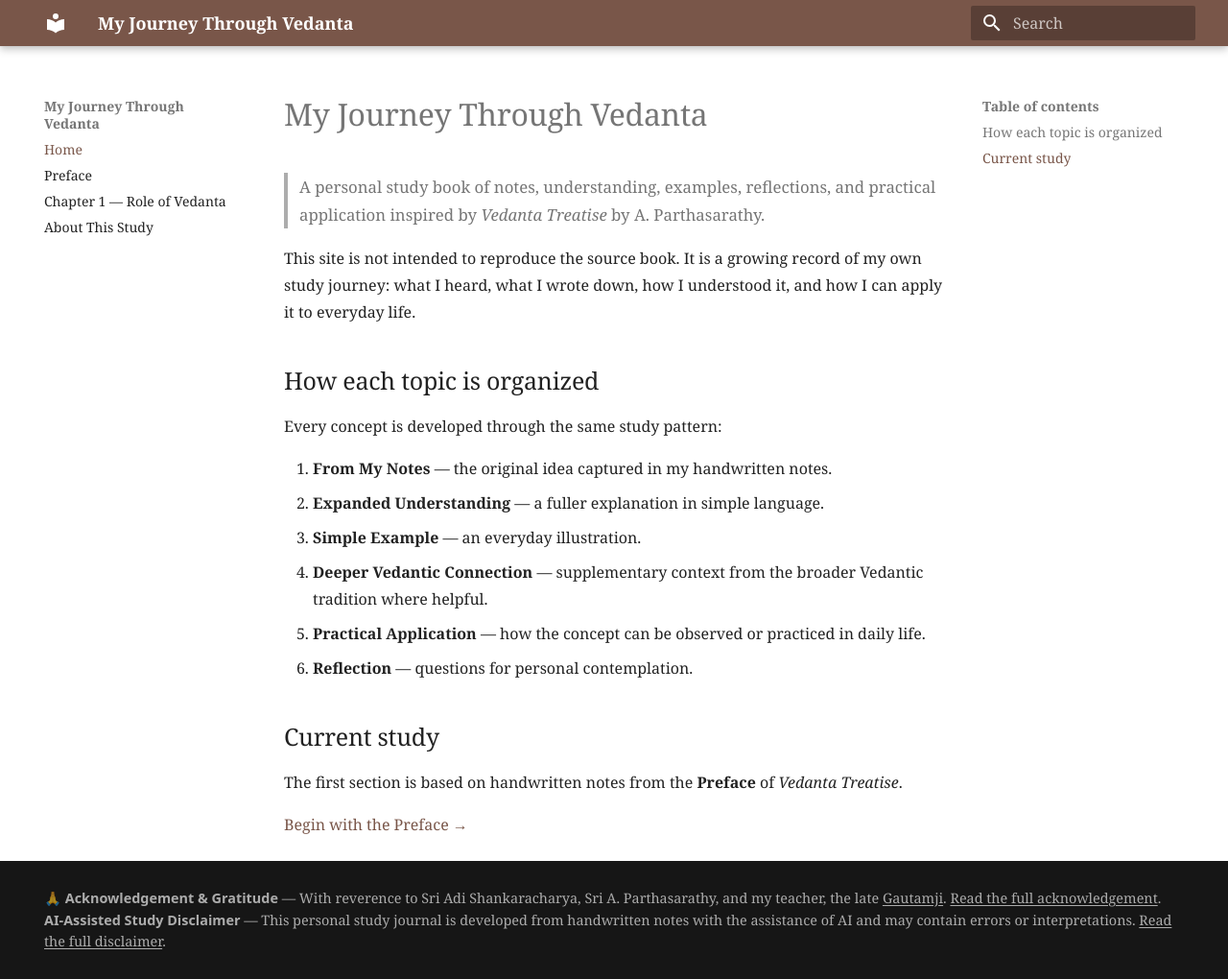
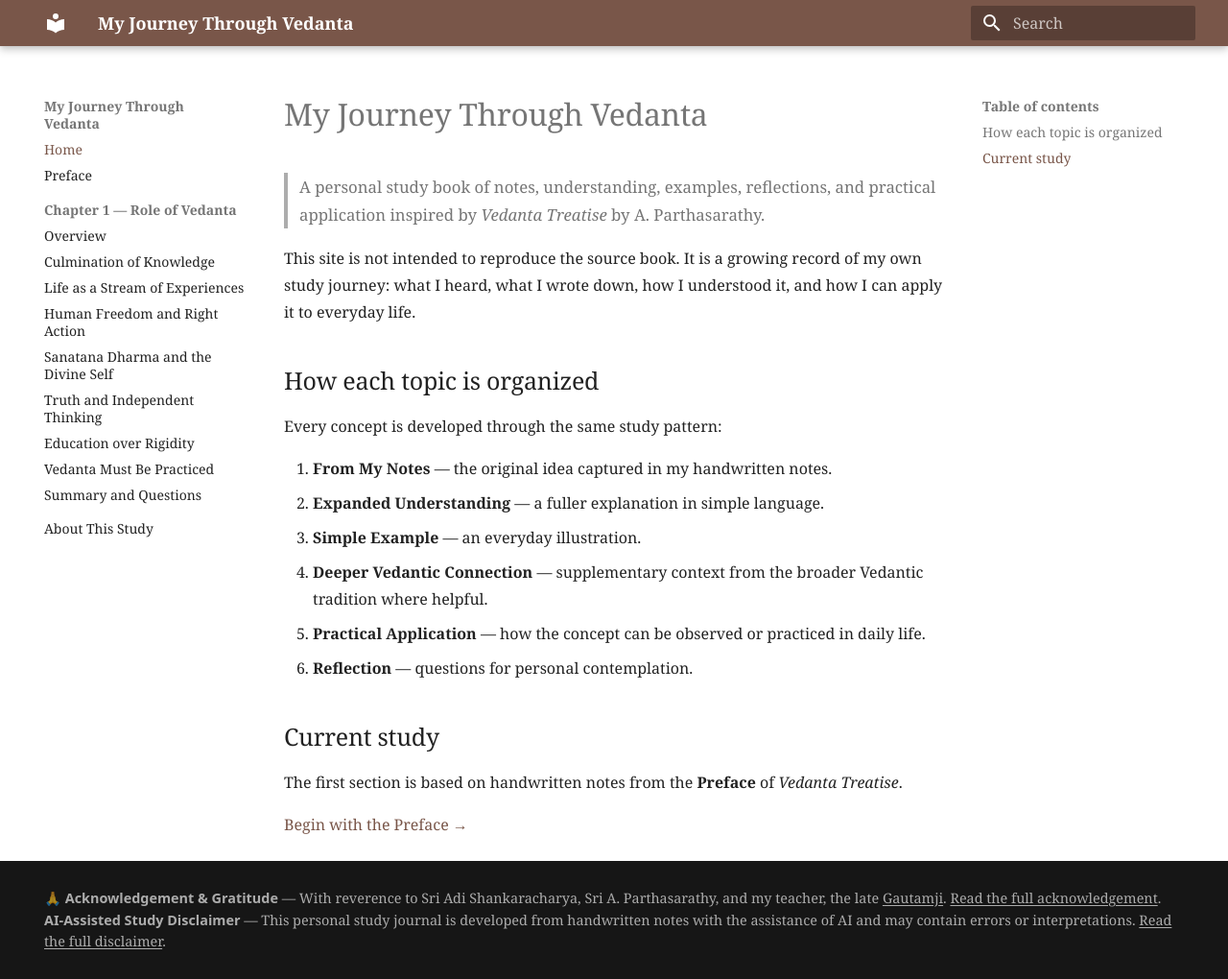
Before and after one commit to pavanturlapati/my-journey-through-vedanta, an MkDocs documentation site: the page built from docs/index.md, in a window 1280 px wide and 1020 px high. Shown: the whole window at 96% size. Built offline with MkDocs 1.6.1 and Material for MkDocs 9.7.7, drawn with Linux system fonts in a browser that asks for light colours.

Commit message:
Organize Chapter 1 into subpages

```diff
--- a/mkdocs.yml
+++ b/mkdocs.yml
@@ -22,7 +22,16 @@ theme:
 nav:
   - Home: index.md
   - Preface: preface/index.md
-  - "Chapter 1 — Role of Vedanta": chapter-01/index.md
+  - "Chapter 1 — Role of Vedanta":
+      - Overview: chapter-01/index.md
+      - Culmination of Knowledge: chapter-01/01-culmination-of-knowledge.md
+      - Life as a Stream of Experiences: chapter-01/02-stream-of-experiences.md
+      - Human Freedom and Right Action: chapter-01/03-freedom-and-right-action.md
+      - Sanatana Dharma and the Divine Self: chapter-01/04-sanatana-dharma.md
+      - Truth and Independent Thinking: chapter-01/05-truth-and-independent-thinking.md
+      - Education over Rigidity: chapter-01/06-rigidity-and-education.md
+      - Vedanta Must Be Practiced: chapter-01/07-practice-vedanta.md
+      - Summary and Questions: chapter-01/08-summary-and-questions.md
   - About This Study: about.md
 
 markdown_extensions:
```
